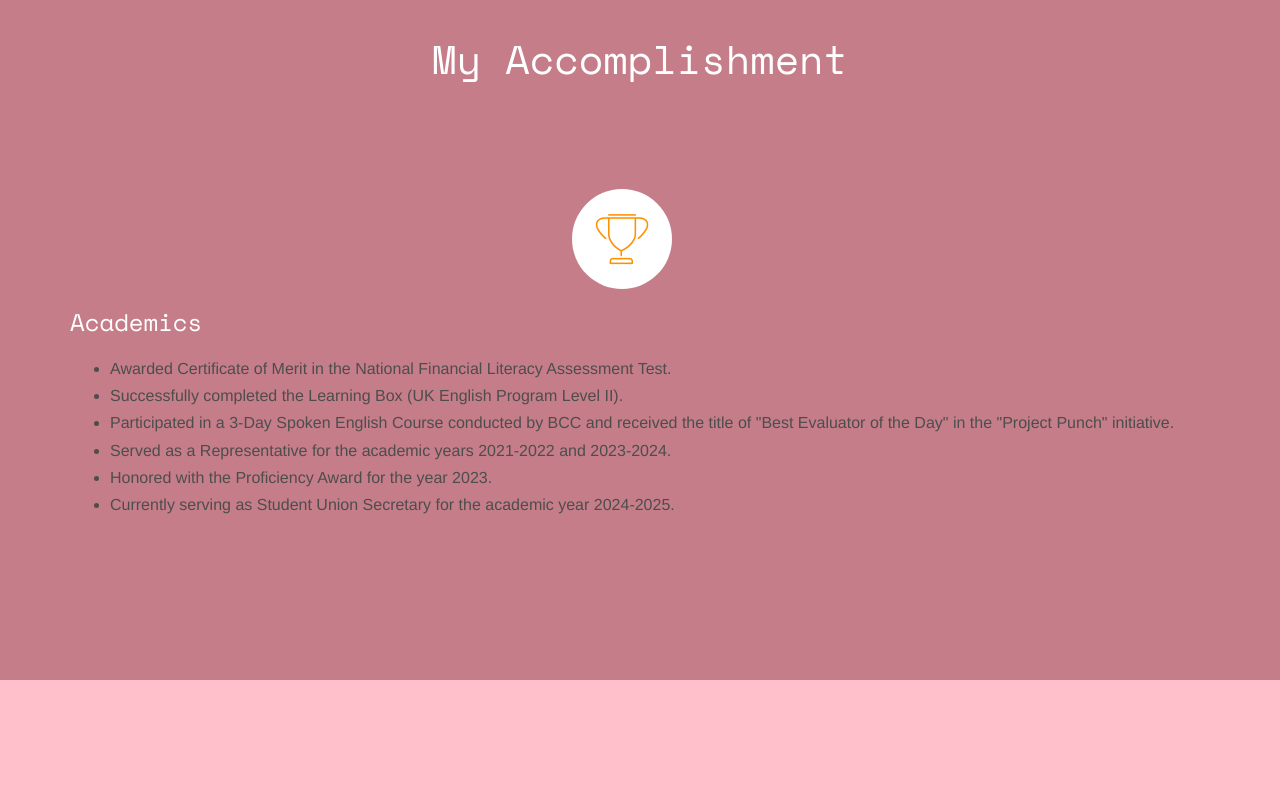
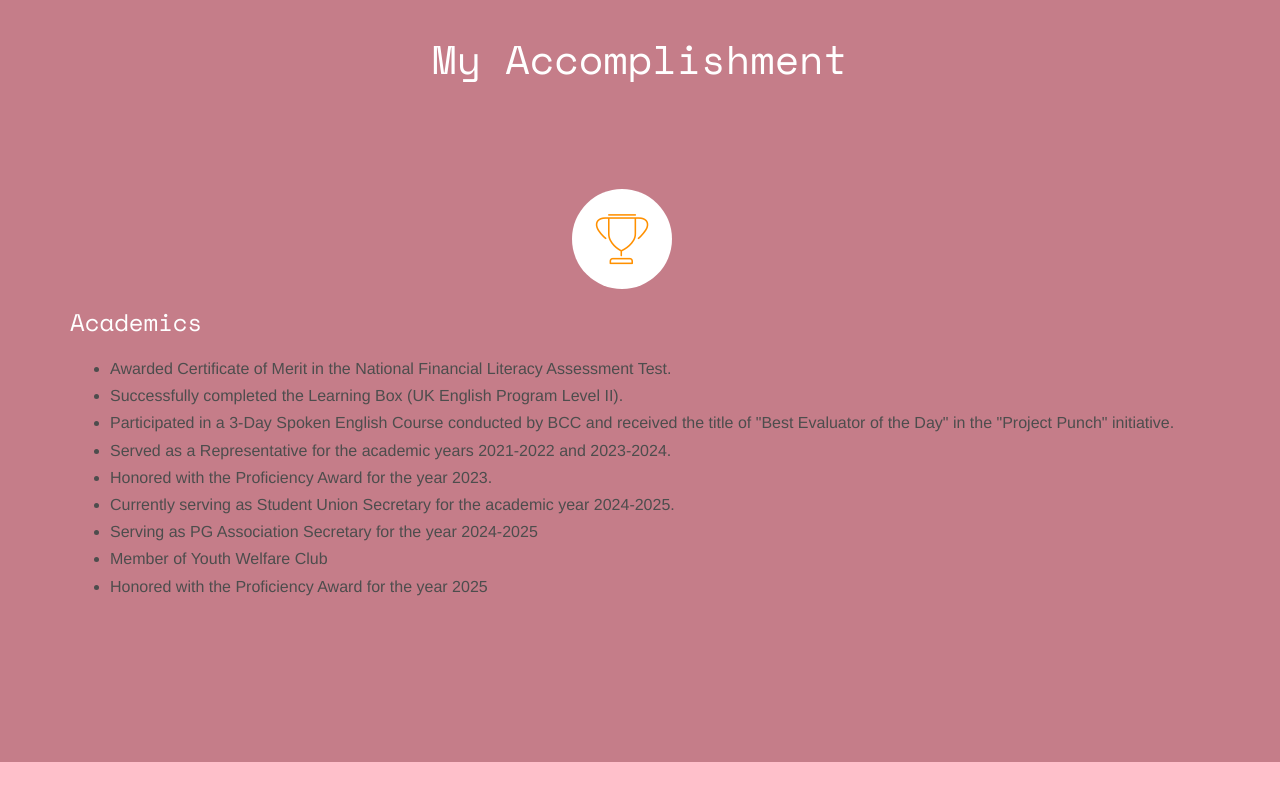
Before and after one commit to rv1772/portfolio-website, a plain HTML site: page index.html in a window 1280 px wide. Shown: the part 2942-3742 px from the top of the page. Drawn offline with nearby package versions, Linux system fonts and the light colour scheme; some packages are replaced by stand-ins of ours; no server answers; files whose address does not match are found by name.

Commit message:
Added acadamics points

```diff
--- a/index.html
+++ b/index.html
@@ -148,7 +148,7 @@
 										<span class="company">V.V.Vanniaperumal College for Women - 2023 - 2025</span>
 									</div>
 									<div class="timeline-body">
-										<p>Achieved 85% until the 2nd Semester.</p>
+										<p>Achieved 82% until the 3rd Semester.</p>
 									</div>
 								</div>
 							</li>
@@ -253,6 +253,9 @@
 										<li>Honored with the Proficiency Award for the year 2023.</li>
 										<li>Currently serving as Student Union Secretary for the academic year
 											2024-2025.</li>
+										<li>Serving as PG Association Secretary for the year 2024-2025</li>
+										<li>Member of Youth Welfare Club</li>
+										<li>Honored with the Proficiency Award for the year 2025</li>
 									</ul>
 								</div>
 							</div>
```
